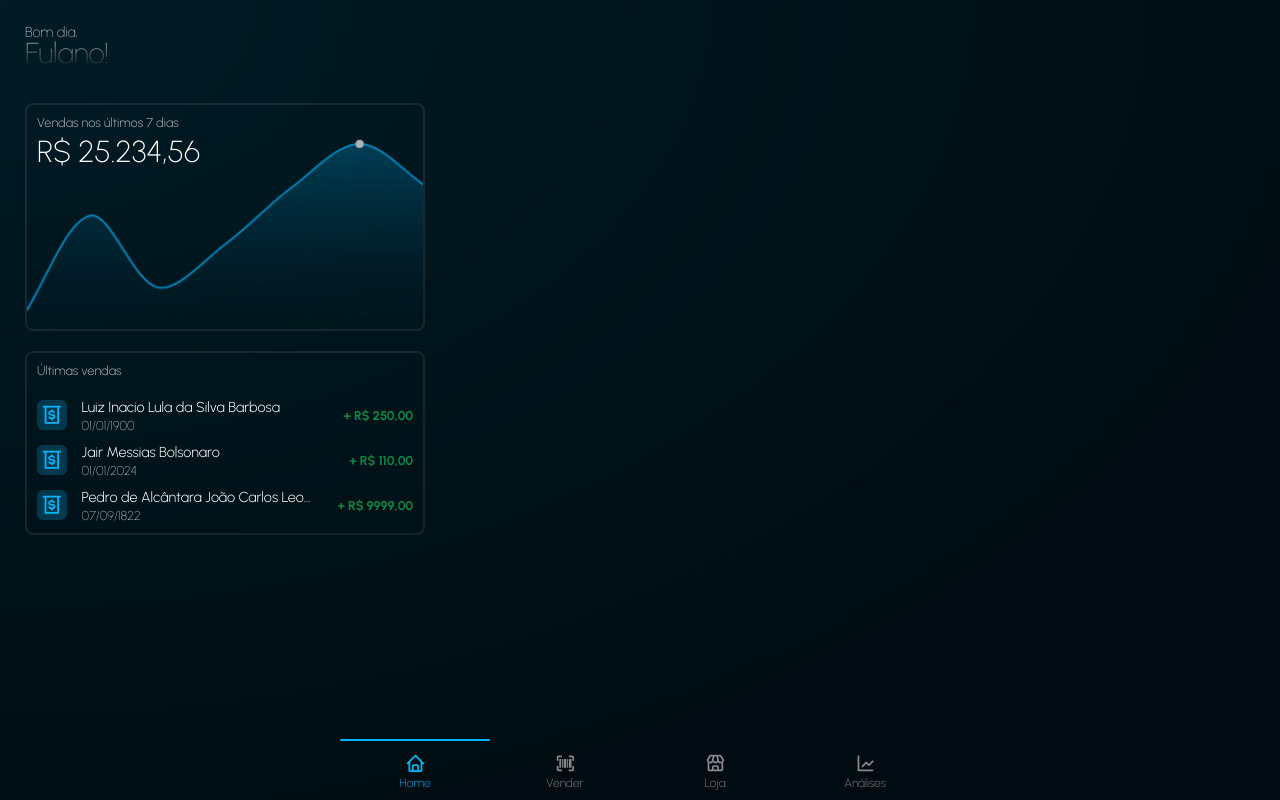
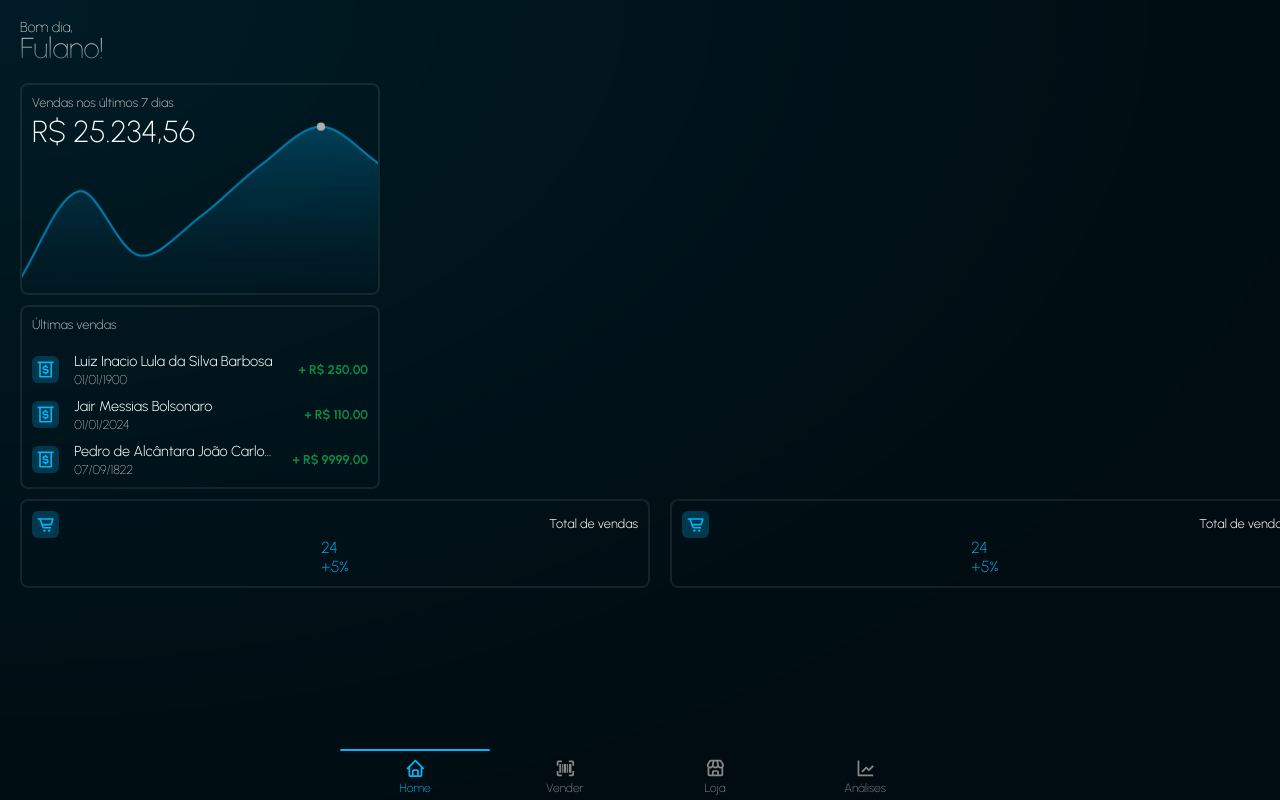
Before and after one commit to Gepetto-FIAP/tradebox, a Next.js app: page /seller in a window 1280 px wide. Built offline with nearby package versions, Linux system fonts and the light colour scheme.

Commit message:
added cards dashboard seller

```diff
--- a/app/(dashboard)/seller/page.module.css
+++ b/app/(dashboard)/seller/page.module.css
@@ -2,11 +2,10 @@
     display: flex;
     flex-direction: column;
     line-height: 1;
-    padding: 25px 25px 0px;
+    padding: 20px 20px 0px;
+    margin-bottom: 20px;
     color: var(--color-text);
-
-
-    mask-image: linear-gradient(to bottom, black 40%, transparent 101%);
+    mask-image: linear-gradient(to bottom, black 50%, transparent 125%);
 }
 
 .greeting {
@@ -24,7 +23,6 @@
     flex-direction: column;
     height: 100%;
     width: 100%;
-    padding: 25px;
     overflow-x: auto;
 
     gap: 10px;
@@ -34,18 +32,18 @@
     display: flex;
     justify-content: center;
     align-items: center;
-    border: 2px solid var(--color-border);
-    overflow: hidden;
-    border-radius: 8px;
     width: 100%;
     max-width: 400px;
+    padding: 0 20px;
 }
-
 
 .chart_container {
     display: flex;
     flex-direction: column;
     width: 100%;
+    border: 2px solid var(--color-border);
+    border-radius: 8px;
+    overflow: hidden;
 }
 
 .chart_content {
@@ -83,17 +81,18 @@
     display: flex;
     justify-content: center;
     align-items: center;
-    border: 2px solid var(--color-border);
-    overflow: hidden;
-    border-radius: 8px;
     width: 100%;
     max-width: 400px;
+    padding: 0 20px;
 }
 
 .orders_container {
     display: flex;
     flex-direction: column;
     width: 100%;
+    border: 2px solid var(--color-border);
+    overflow: hidden;
+    border-radius: 8px;
 }
 
 .orders_content {
@@ -118,3 +117,18 @@
     padding: 10px;
     gap: 10px;
 }
+
+.cards_data_wrapper {
+    display: flex;
+    justify-content: center;
+    align-items: center;
+    padding-left: 20px;
+}
+
+.cards_data {
+    display: flex;
+    gap: 20px;
+    width: 100%;
+    overflow-y: auto;
+    scrollbar-width: none;
+}
--- a/app/(dashboard)/seller/page.tsx
+++ b/app/(dashboard)/seller/page.tsx
@@ -1,6 +1,7 @@
 import SalesChart from '@/components/SalesChart'; //teste
 import styles from './page.module.css';
 import RecentOrders from '@/components/RecentOrders/RecentOrders';
+import CardData from '@/components/CardData/CardData';
 
 export default function Seller() {
   return (
@@ -10,9 +11,7 @@ export default function Seller() {
         <div className={styles.name}>Fulano!</div>
       </div>
       <div className={styles.content}>
-        <div>
-          <h2 className={styles.title}>Visão geral</h2>
-        </div>
+
         <div className={styles.chart_wrapper}>
           <div className={styles.chart_container}>
             <div className={styles.chart_content}>
@@ -23,10 +22,6 @@ export default function Seller() {
               <SalesChart colorStart={"#01b5fa70"} colorEnd={"transparent"} colorBorder={"#01b5fa"} />
             </div>
           </div>
-        </div>
-
-        <div>
-          <h2 className={styles.title}>Pedidos recentes</h2>
         </div>
 
         <div className={styles.recent_orders_wrapper}>
@@ -40,6 +35,16 @@ export default function Seller() {
           </div>
         </div>
 
+        <div className={styles.cards_data_wrapper}>
+
+          <div className={styles.cards_data}>
+              <CardData/>
+              <CardData/>
+              <CardData/>
+          </div>
+
+        </div>
+
 
 
       </div>
--- a/app/layout.tsx
+++ b/app/layout.tsx
@@ -15,6 +15,7 @@ export default function RootLayout({
   return (
     <html lang="pt-BR" className={urbanist.className}>
       <head>
+        <meta name="theme-color" content="#00f" />
         <title>
           TradeBox
         </title>
--- a/components/BottomNav/BottomNav.module.css
+++ b/components/BottomNav/BottomNav.module.css
@@ -3,9 +3,7 @@
   display: flex;
   align-items: center;
   justify-content: space-between;
-
-  -webkit-tap-highlight-color: rgba(255, 255, 255, 0.05)
-
+  -webkit-tap-highlight-color: rgba(255, 255, 255, 0.05);
 }
 
 .slider {
@@ -28,7 +26,7 @@
   align-items: center;
   text-align: center;
   background: transparent;
-  padding: 10px;
+  padding: 5px;
   position: relative;
   border-radius: 10px;
   text-decoration: none;
--- /dev/null
+++ b/components/CardData/CardData.module.css
@@ -0,0 +1,38 @@
+.card_data {
+    display: flex;
+    flex-direction: column;
+    justify-content: center;
+    align-items: center;
+    border: 2px solid var(--color-border);
+    overflow: hidden;
+    border-radius: 8px;
+    width: 200px;
+    min-width: 50%;
+    padding: 10px;
+}
+
+.card_header {
+    display: flex;
+    justify-content: space-between;
+    align-items: center;
+    width: 100%;
+    gap: 10px;
+}
+
+.card_icon {
+    display: flex;
+    justify-content: center;
+    align-items: center;
+    font-size: 1.2em;
+    padding: 4px;
+    border-radius: 6px;
+    color: var(--color-primary);
+    background: var(--color-bg-dark);
+}
+
+.card_label {
+    font-size: 0.8rem;
+    font-weight: 300;
+    color: var(--color-text);
+    line-height: 1;
+}
--- /dev/null
+++ b/components/CardData/CardData.tsx
@@ -0,0 +1,27 @@
+import styles from './CardData.module.css';
+import {BiCartAlt } from 'react-icons/bi';
+
+export default function CardData() {
+  return (
+    <div className={styles.card_data}>
+        <div className={styles.card_header}>
+            <div className={styles.card_icon}>
+                <BiCartAlt />
+            </div>
+            <div className={styles.card_label}>
+                Total de vendas
+            </div>
+        </div>
+        <div className={styles.card_body}>
+            <div className={styles.card_value}>
+                24
+            </div>
+            <div className={styles.card_badge}>
+                <span>
+                    +5%
+                </span>
+            </div>
+        </div>
+    </div>
+  );
+}
--- a/components/RecentOrders/RecentOrders.module.css
+++ b/components/RecentOrders/RecentOrders.module.css
@@ -21,7 +21,7 @@
     background: var(--color-bg-dark);
     border-radius: 6px;
     padding: 4px;
-    font-size: 1.35rem;
+    font-size: 1.2rem;
     color: var(--color-primary);
     transition: color 0.2s;
 
@@ -42,8 +42,8 @@
     white-space: nowrap;
     overflow: hidden;
     text-overflow: ellipsis;
-    width: 230px;
-    max-width: 230px;
+    width: 200px;
+    max-width: 200px;
     display: block;
 }
 
```
